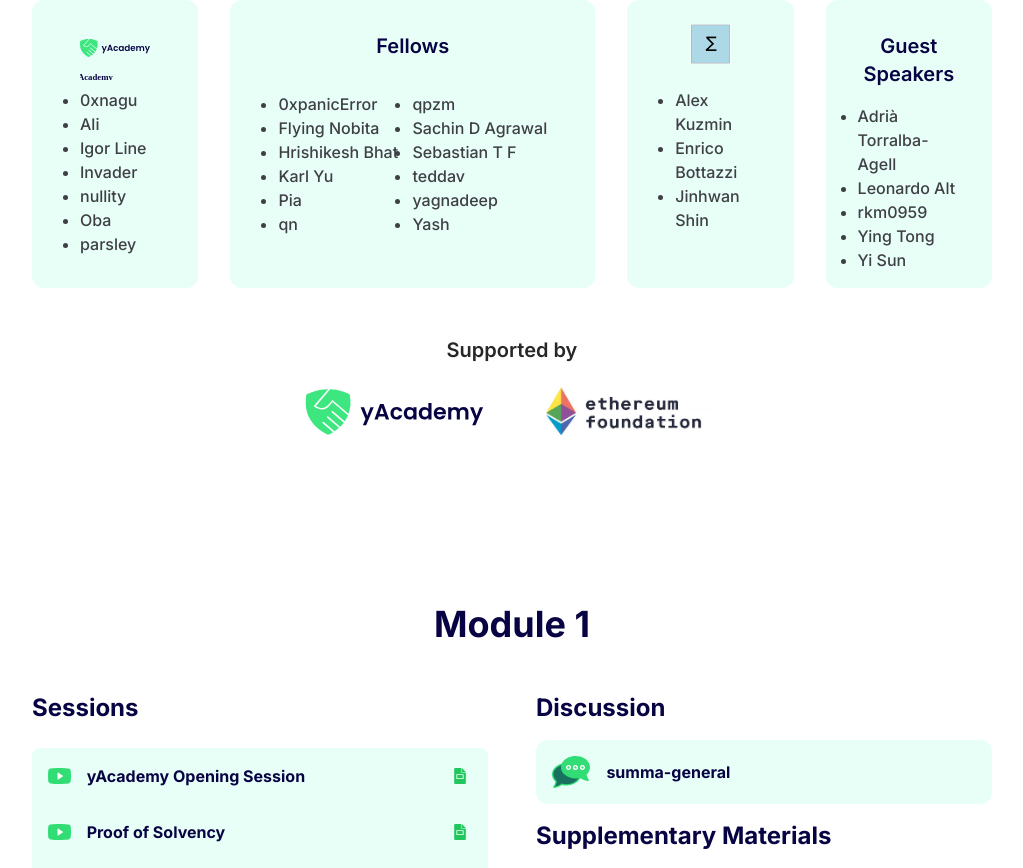
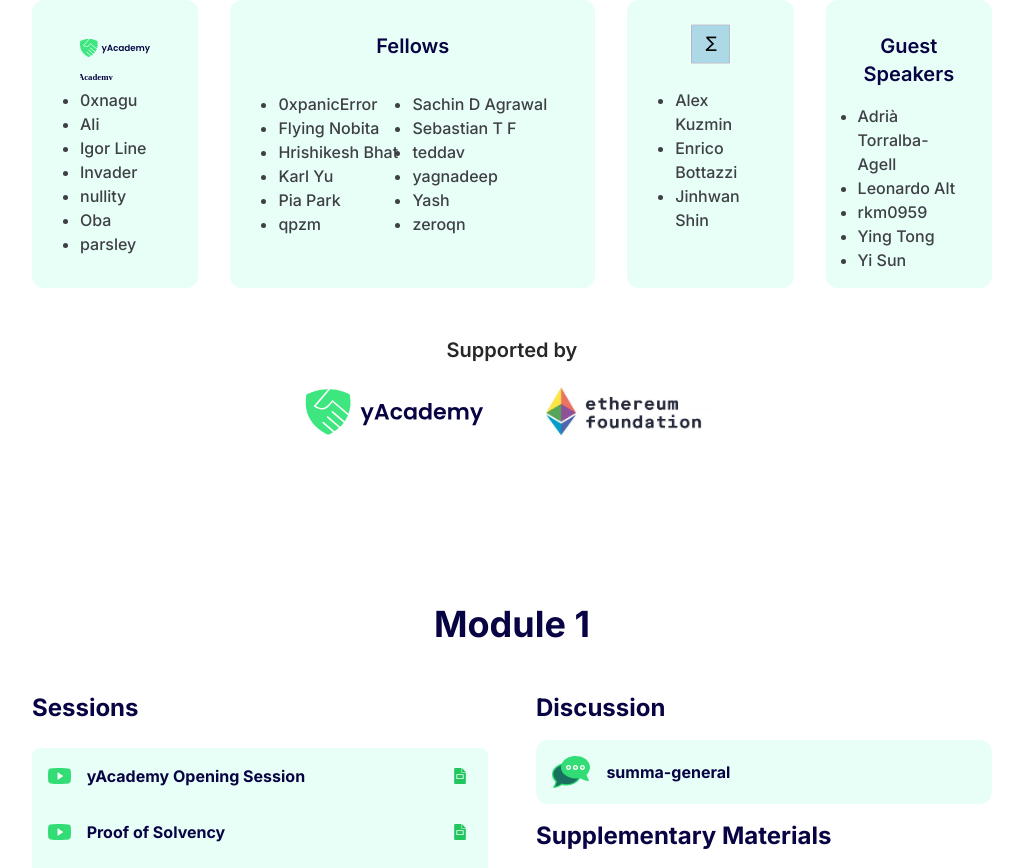
Before and after one commit to nullity00/zblock2, a React (Vite) app: page / in a window 1280 px wide. Shown: the part 1840-2708 px from the top of the page, without its empty margins (128-1151 px from the left). Built offline with nearby package versions, Linux system fonts and the light colour scheme.

Commit message:
Update zeroqn and Pia Park names

```diff
--- a/src/modules/Zblock2/Data/zblock2.ts
+++ b/src/modules/Zblock2/Data/zblock2.ts
@@ -253,12 +253,8 @@
     github: "https://github.com/0xkarl98",
   },
   {
-    name: "Pia",
+    name: "Pia Park",
     github: "https://github.com/rkdud007",
-  },
-  {
-    name: "qn",
-    github: "https://github.com/zeroqn",
   },
   {
     name: "qpzm",
@@ -284,6 +280,10 @@
     name: "Yash",
     github: "https://github.com/Y5Yash",
   },
+	{
+		name: "zeroqn",
+		github: "https://github.com/zeroqn",
+	}
 ];
 
 export const summateam = [
```
